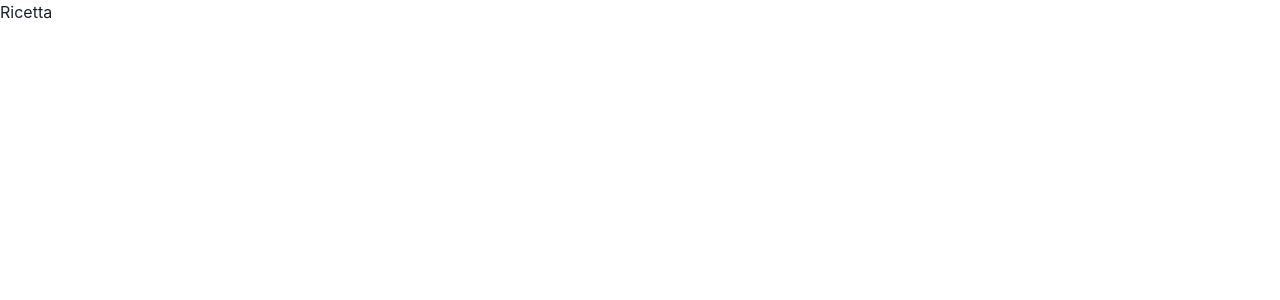
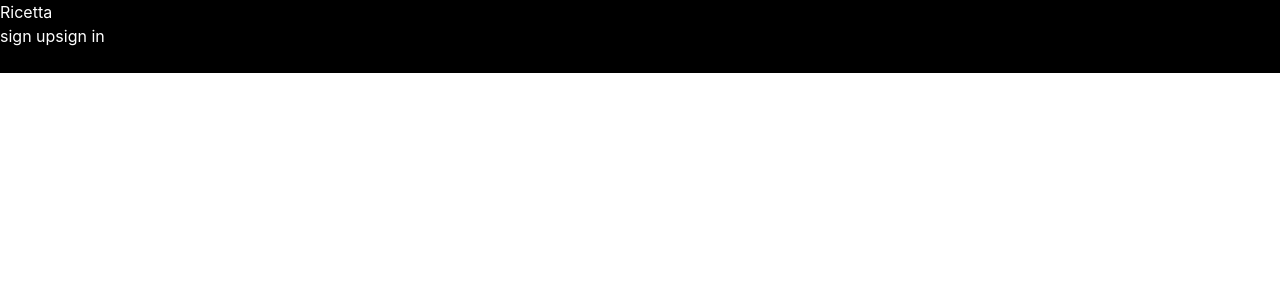
Before and after one commit to priyadarsimishra/Ricetta, a Next.js app: page / in a window 1280 px wide. Shown: the top 300 px of the page. Built offline with nearby package versions, Linux system fonts and the light colour scheme.

Commit message:
main page ui

```diff
--- a/pages/index.js
+++ b/pages/index.js
@@ -1,15 +1,22 @@
 import Head from "next/head";
 import Image from "next/image";
+import Link from 'next/link';
+import { Box } from '@chakra-ui/react'
 import styles from "../styles/Home.module.css";
 
 export default function Home() {
 	return (
-    <div>
+		<Box bg="black" color="white" w="100%" h="73px">
 			<Head>
 				<title>Ricetta</title>
 			</Head>
-
 			<h1>Ricetta</h1>
-    </div>
+			<Link href="signup">
+				<a>sign up</a>
+			</Link>
+			<Link href="login">
+				<a>sign in</a>
+			</Link>
+		</Box>
 	);
 }
```
Also changed, not shown: styles/globals.css (line endings or trailing spaces). Lines whose indentation alone changed are shown as unchanged.
